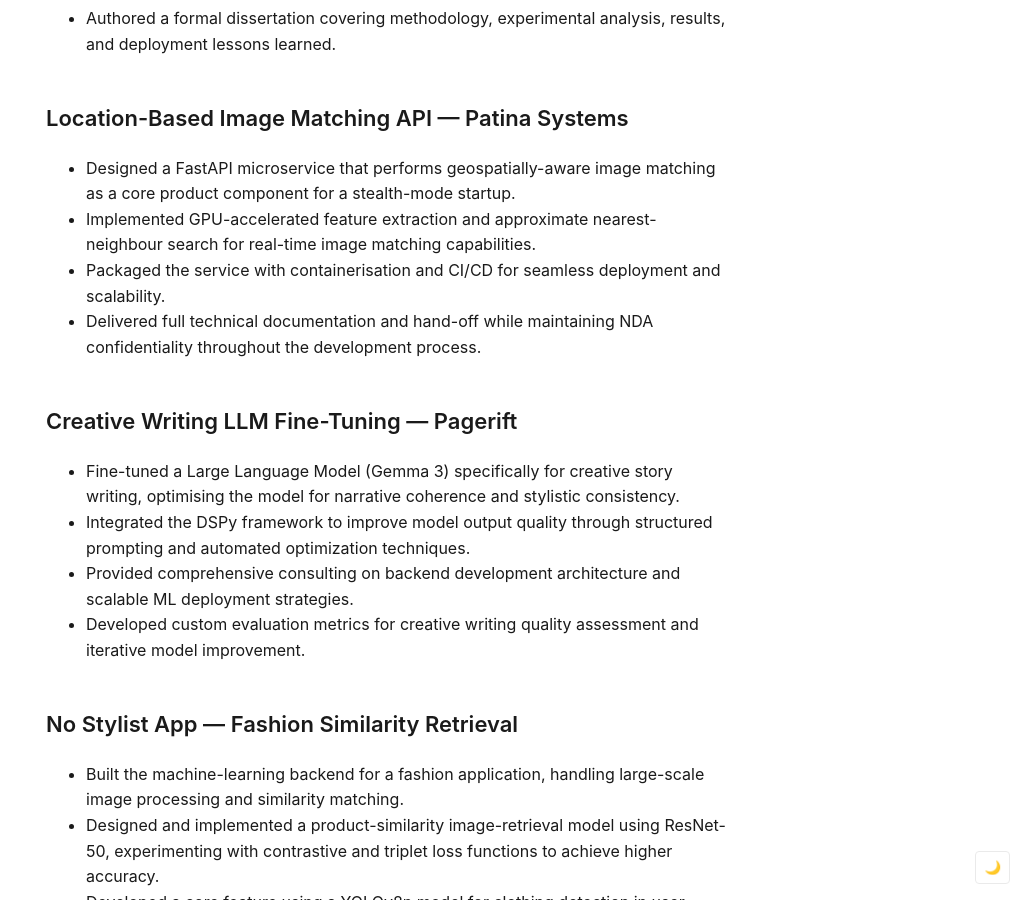
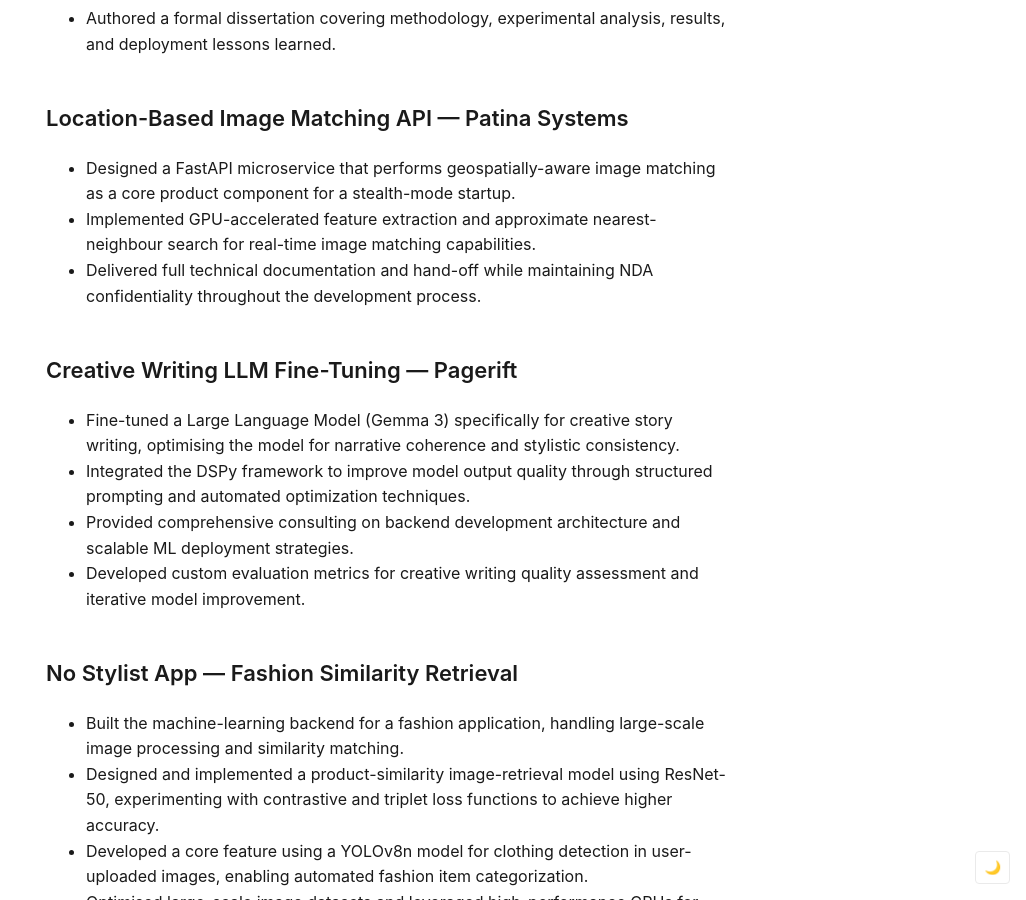
Before and after one commit to AMOHA-98/blogxyz, a Jekyll site: the page built from projects.md, in a window 1280 px wide and 900 px high, scrolled down 553 px. Shown: the whole window, without its empty margins (254-1280 px from the left). Built offline with Jekyll 4.4.1, drawn with Linux system fonts in a browser that asks for light colours.

Commit message:
Remove containerization and CI/CD details from the project description for the FastAPI microservice, streamlining the focus on core functionalities and documentation.

```diff
--- a/projects.md
+++ b/projects.md
@@ -17,7 +17,6 @@
 
 * Designed a FastAPI microservice that performs geospatially-aware image matching as a core product component for a stealth-mode startup.
 * Implemented GPU-accelerated feature extraction and approximate nearest-neighbour search for real-time image matching capabilities.
-* Packaged the service with containerisation and CI/CD for seamless deployment and scalability.
 * Delivered full technical documentation and hand-off while maintaining NDA confidentiality throughout the development process.
 
 ## Creative Writing LLM Fine-Tuning — Pagerift
```
